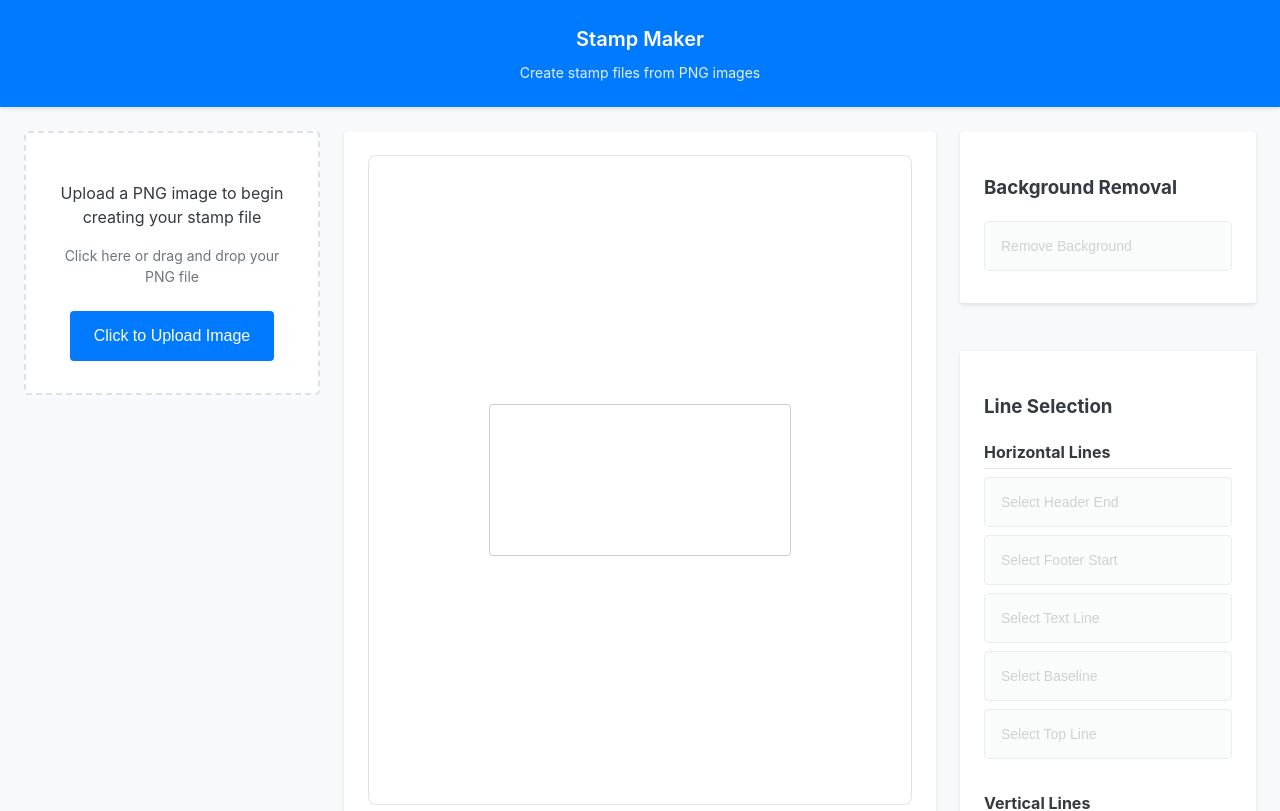
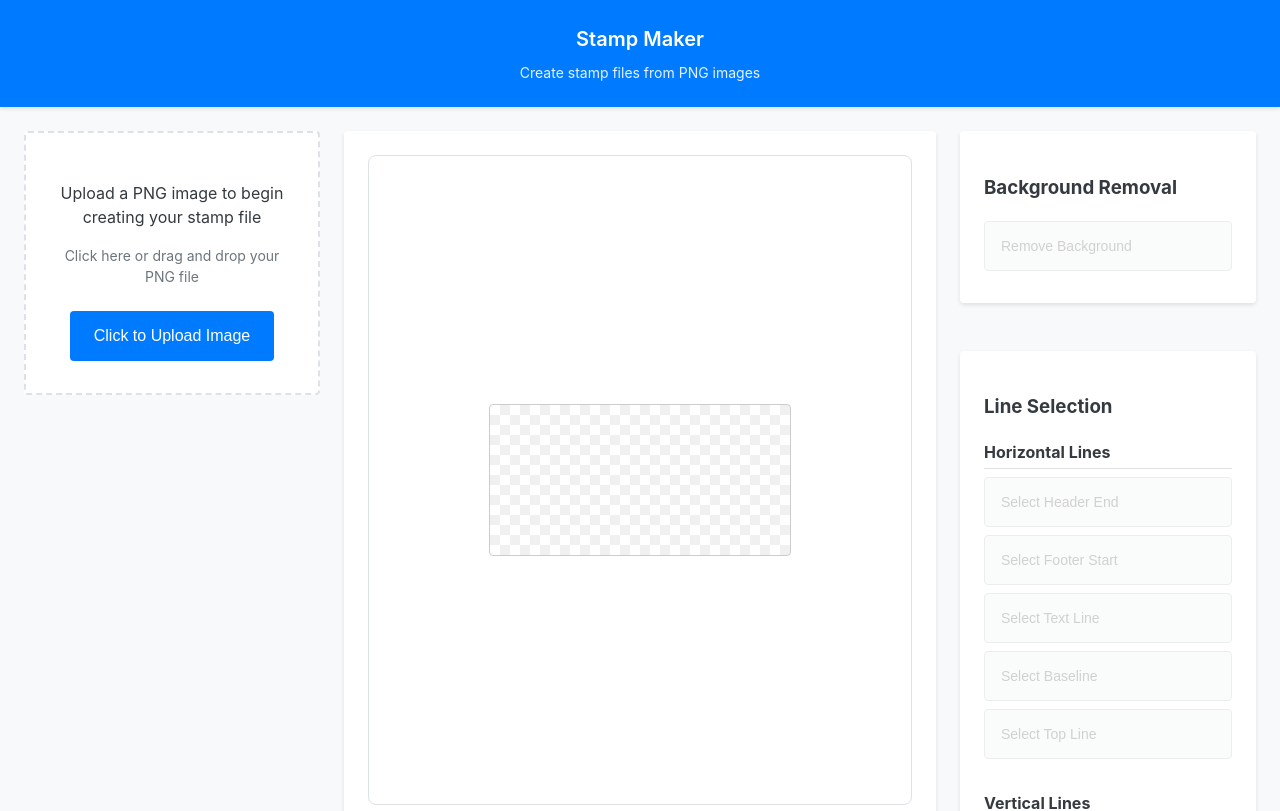
Before and after one commit to cactus-bm/stamp-maker, a React (Create React App) app in the folder stamp-maker/: page / in a window 1280 px wide. Shown: the top 811 px of the page. Built offline with nearby package versions, Linux system fonts and the light colour scheme.

Commit message:
Add transparent background.

```diff
--- a/stamp-maker/src/App.css
+++ b/stamp-maker/src/App.css
@@ -595,7 +595,13 @@ input:focus {
   max-height: 600px;
   border: 2px solid var(--border-color);
   border-radius: 4px;
-  background: white;
+  background:
+    linear-gradient(45deg, #f0f0f0 25%, transparent 25%),
+    linear-gradient(-45deg, #f0f0f0 25%, transparent 25%),
+    linear-gradient(45deg, transparent 75%, #f0f0f0 75%),
+    linear-gradient(-45deg, transparent 75%, #f0f0f0 75%);
+  background-size: 20px 20px;
+  background-position: 0 0, 0 10px, 10px -10px, -10px 0px;
   cursor: crosshair;
   object-fit: contain;
 }
```
